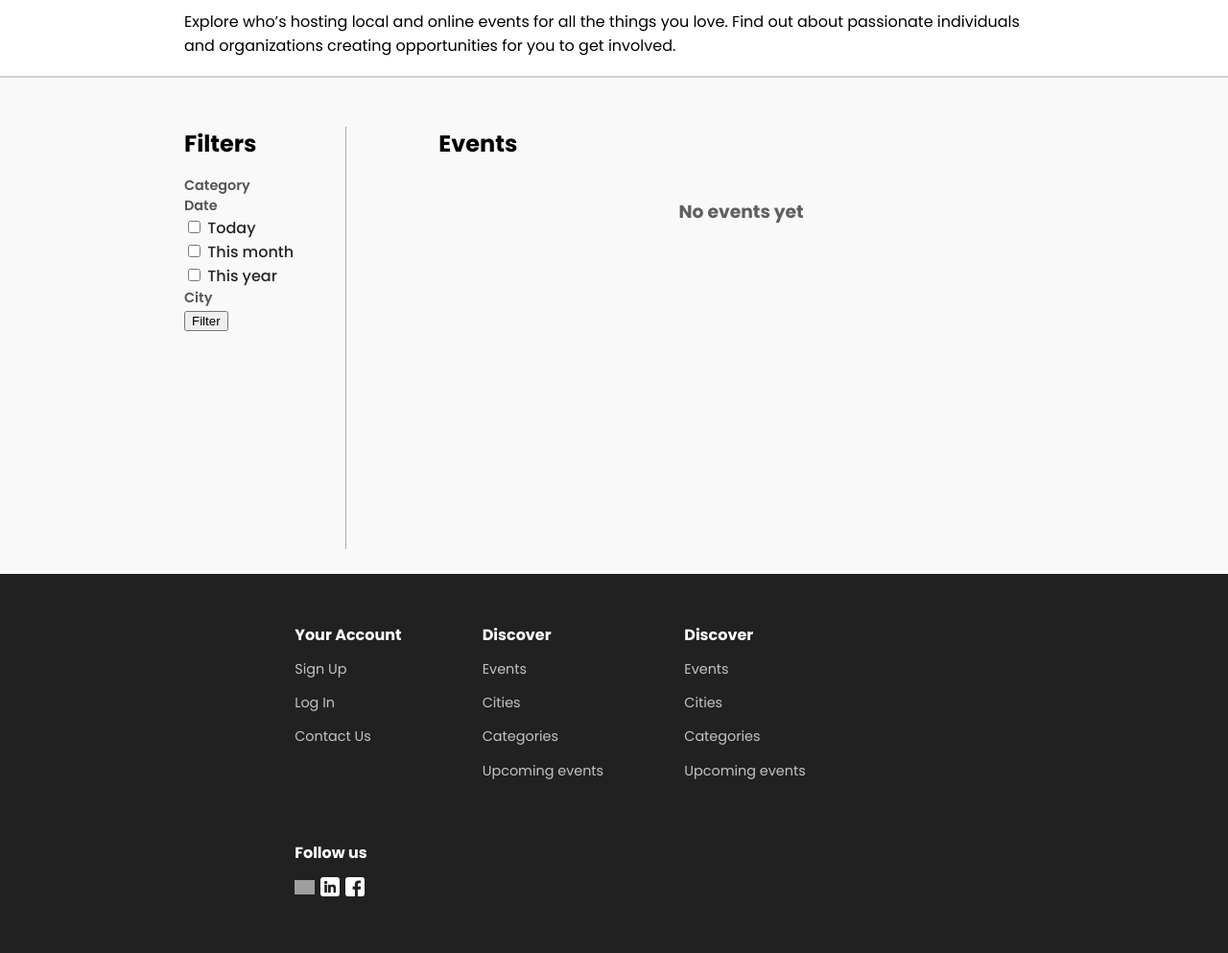
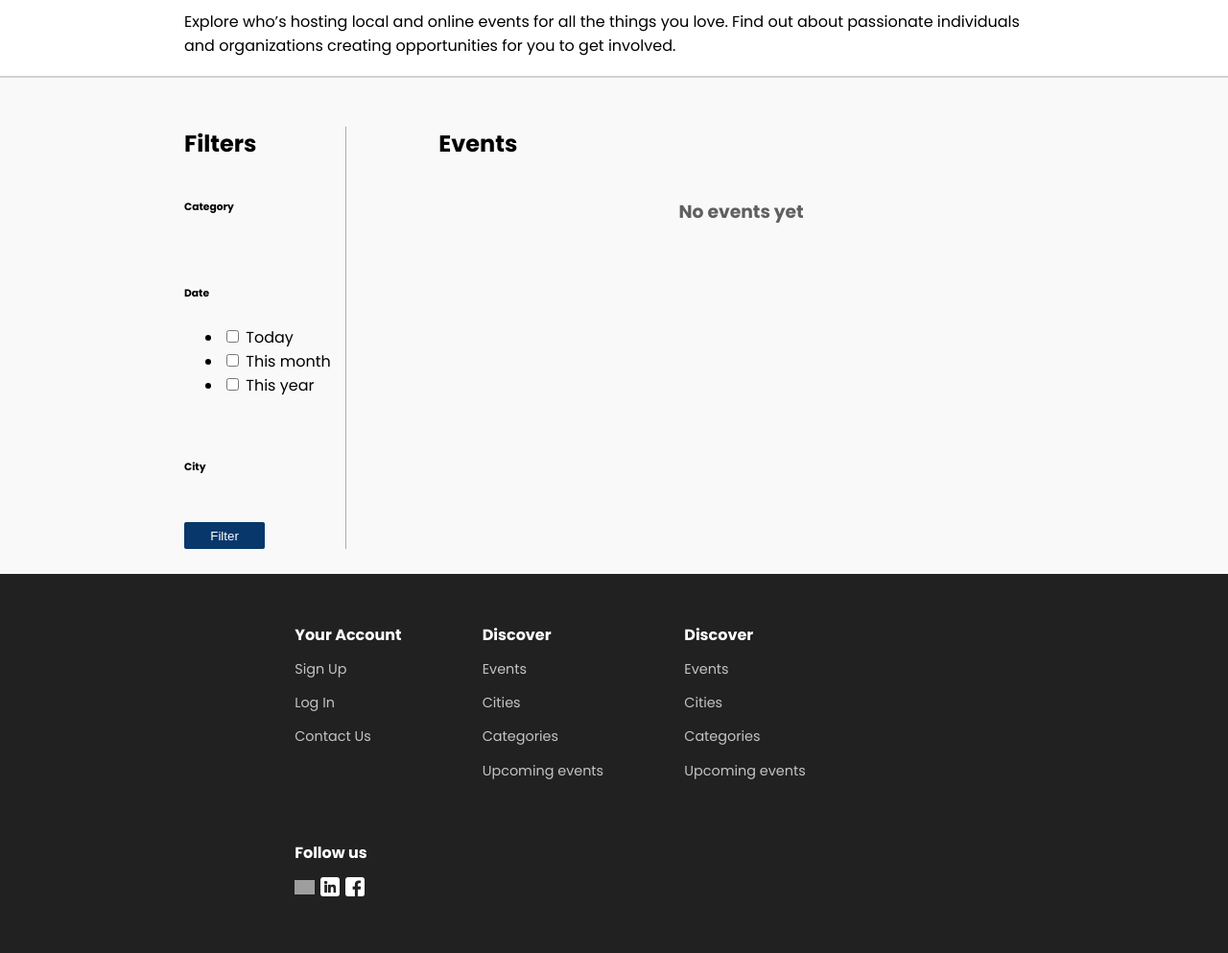
Before and after one commit to rayapetkova/VolunteerAct, a Django app: page /categories/events/ in a window 1280 px wide. Shown: the part 160-1153 px from the top of the page at 96% size. Run offline with Django 5.2, Linux system fonts and the light colour scheme; data that the repository does not hold is empty; grey boxes are pictures that could not be loaded.

Commit message:
CSS rework

```diff
--- a/static/css/base/nav_bar.css
+++ b/static/css/base/nav_bar.css
@@ -91,4 +91,10 @@ header ul.last-links li:nth-child(2) a, header ul.last-links .logout-btn a {
     padding: 0.4em 0.7em;
     color: rgb(255, 255, 255);
     border-radius: 5px;
+    transition: background-color 0.2s ease-in-out;
 }
+
+header ul.last-links .logout-btn a:hover {
+    cursor: pointer;
+    background-color: rgba(8, 55, 107, 0.89);
+}
--- a/static/css/categories/all_events_page.css
+++ b/static/css/categories/all_events_page.css
@@ -64,24 +64,55 @@ aside h2 {
     margin: 0;
 }
 
-aside section h6 {
+aside form {
+    display: flex;
+    flex-direction: column;
+    gap: 1.5em;
+}
+
+aside form fieldset {
+    border: none;
+    padding: 0;
+}
+
+aside form fieldset input {
+    margin-left: 0;
+}
+
+aside form fieldset legend {
     margin: 0;
     color: #555555;
     font-weight: 600;
     font-size: 0.9em;
 }
 
-aside section ul {
-    list-style: none;
-    margin: 0;
-    padding: 0;
-}
-
-aside section ul li label {
+aside form fieldset label {
     font-size: 1em;
     color: #252525;
     font-weight: 500;
 }
+
+aside form button {
+    width: 50%;
+    padding: 0.5em 0;
+    border-radius: 2px;
+    border: none;
+    background-color: #08376b;
+    color: #ffffff;
+    align-self: start;
+    transition: background-color 0.2s ease-in-out;
+}
+
+aside form button:hover {
+    cursor: pointer;
+    background-color: rgba(8, 55, 107, 0.89);
+}
+
+
+
+
+
+
 
 main .right {
     width: 75%;
```
